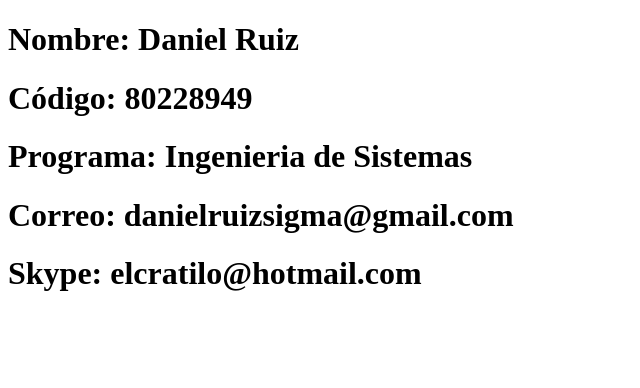
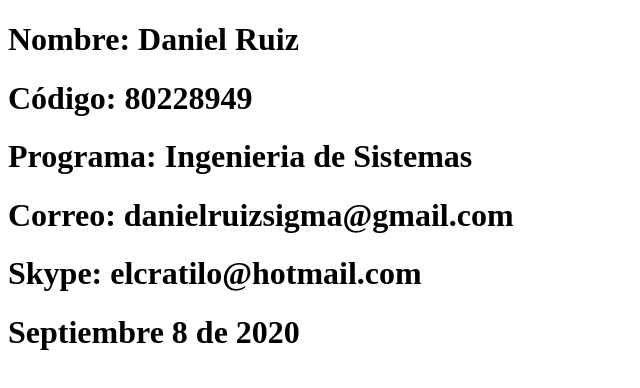
Before and after one commit to danielruiz1980/DSW_Daniel_Ruiz, a plain HTML site: page index.html in a window 1280 px wide. Shown: the whole page, without its empty margins (0-640 px from the left). Drawn offline with Linux system fonts and the light colour scheme.

Commit message:
Update index.html

```diff
--- a/index.html
+++ b/index.html
@@ -11,6 +11,7 @@
     <h1>Programa: Ingenieria de Sistemas</h1>
     <h1>Correo: danielruizsigma@gmail.com </h1>
     <h1>Skype: elcratilo@hotmail.com</h1>
+    <h1>Septiembre 8 de 2020</h1>
 
 
 </body>
```
